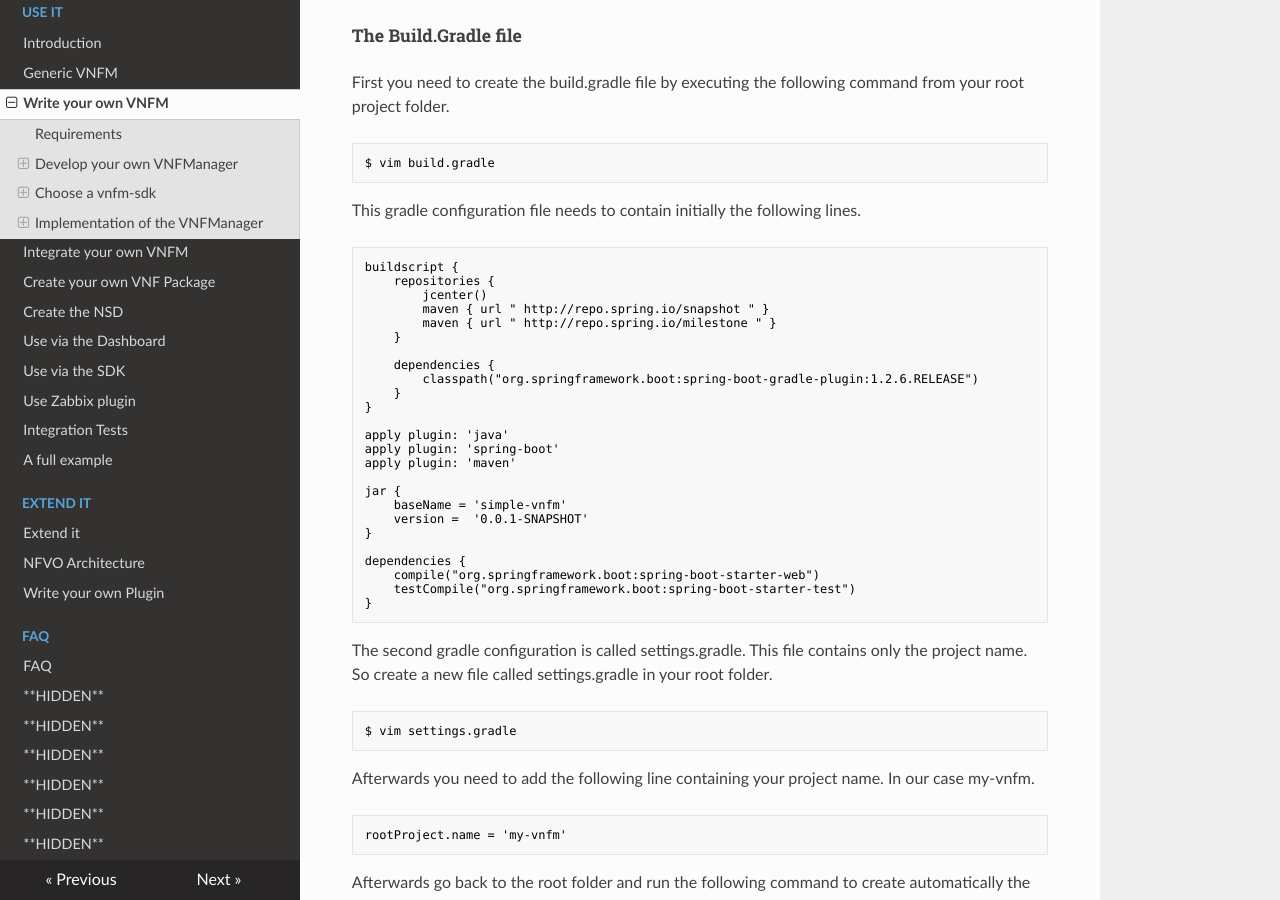
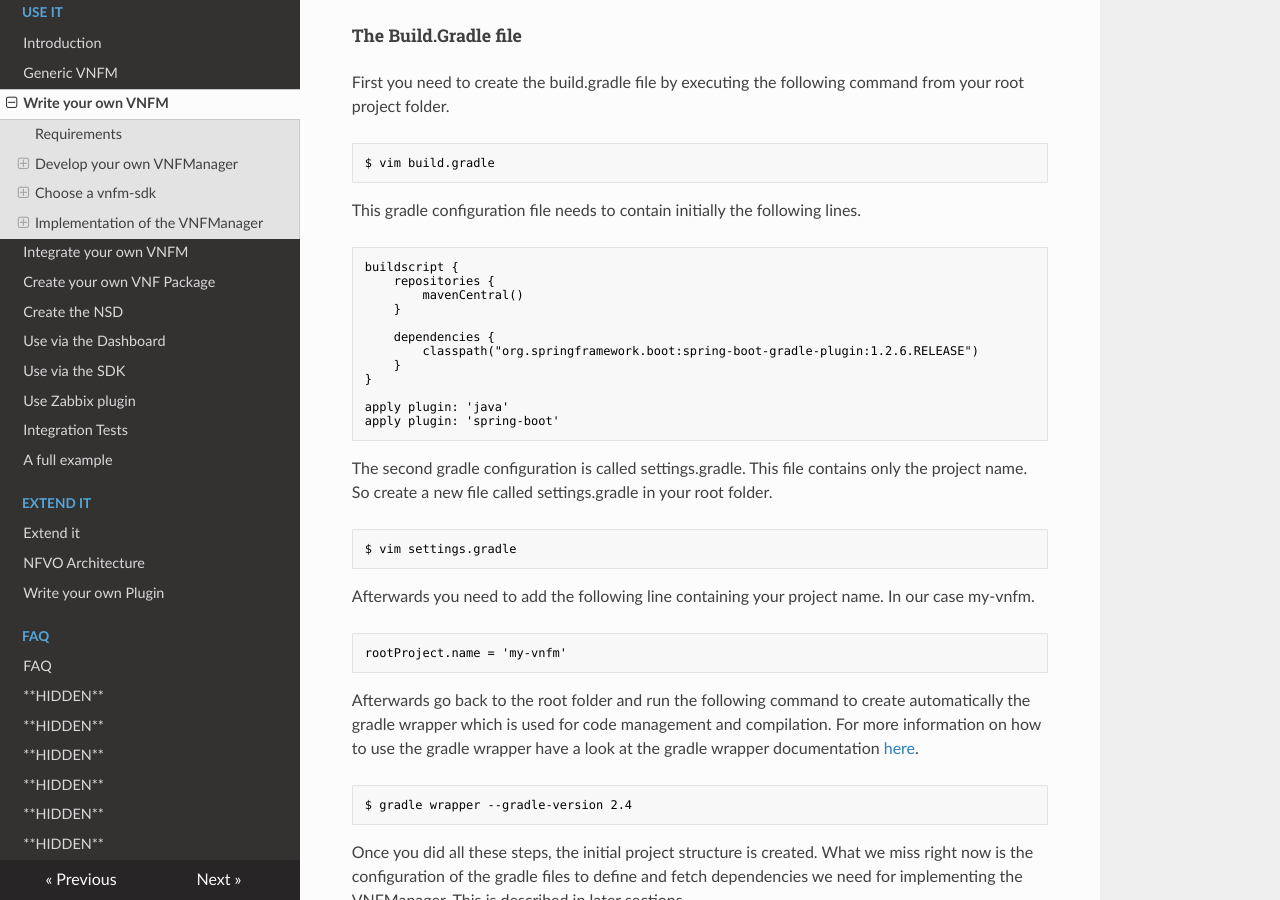
Before and after one commit to openbaton/docs, an MkDocs documentation site: the page built from docs/vnfm-how-to-write.md, in a window 1280 px wide and 900 px high, scrolled down 6635 px. Built offline with MkDocs 1.6.1, drawn with Linux system fonts in a browser that asks for light colours; nearby versions of some CDN libraries; old or Windows-style settings are respelled for this version of MkDocs.

Commit message:
Fixed the build.gradle script according to github discussion - removed unnecessary repos - removed unnecessary scopes

````diff
--- a/docs/vnfm-how-to-write.md
+++ b/docs/vnfm-how-to-write.md
@@ -165,9 +165,7 @@ This gradle configuration file needs to contain initially the following lines.
 ```gradle
 buildscript {
     repositories {
-        jcenter()
-        maven { url " http://repo.spring.io/snapshot " }
-        maven { url " http://repo.spring.io/milestone " }
+        mavenCentral()
     }
 
     dependencies {
@@ -177,17 +175,6 @@ buildscript {
 
 apply plugin: 'java'
 apply plugin: 'spring-boot'
-apply plugin: 'maven'
-
-jar {
-    baseName = 'simple-vnfm'
-    version =  '0.0.1-SNAPSHOT'
-}
-
-dependencies {
-    compile("org.springframework.boot:spring-boot-starter-web")
-    testCompile("org.springframework.boot:spring-boot-starter-test")
-}
 ```
 
 The second gradle configuration is called settings.gradle.
````
